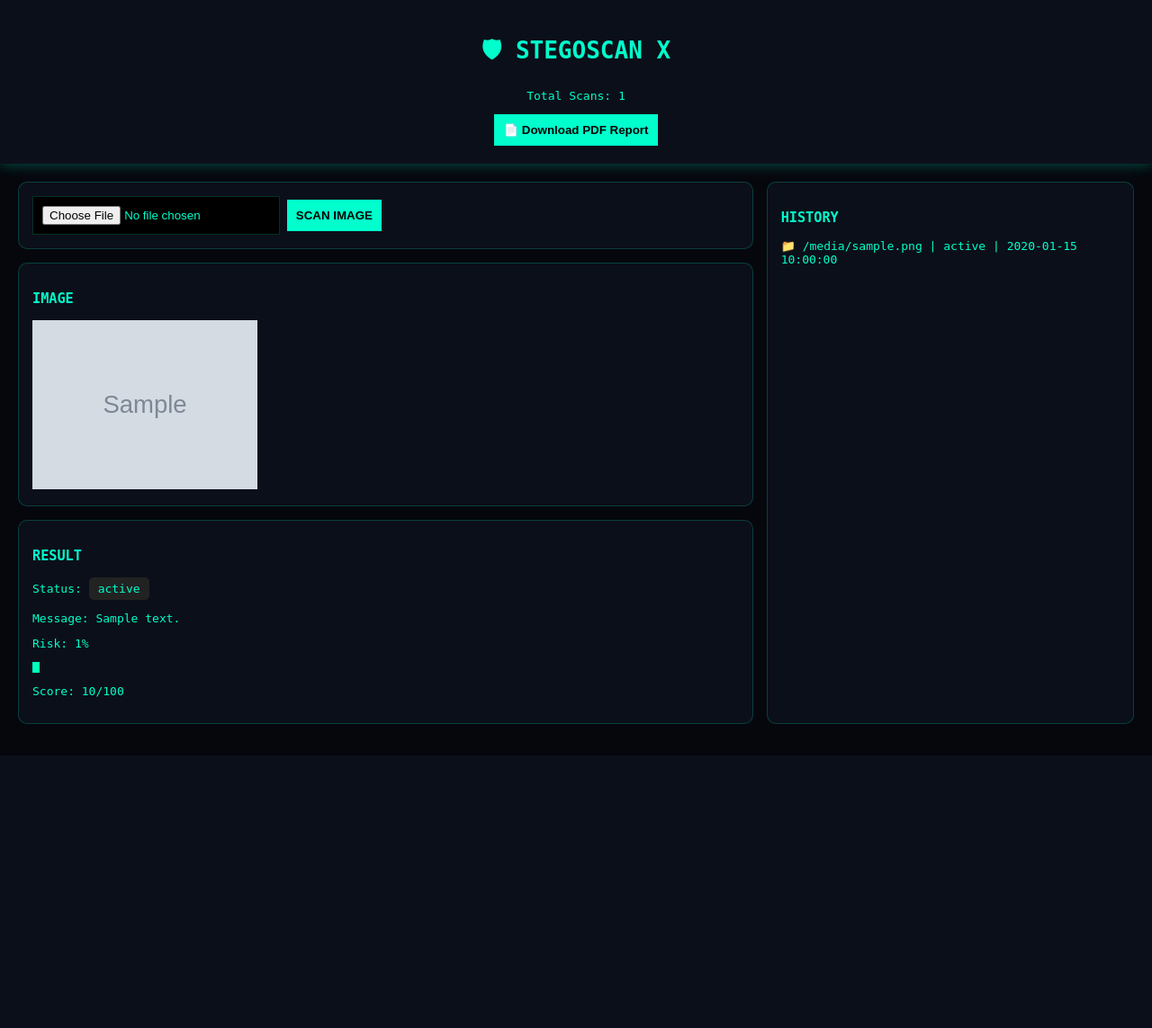
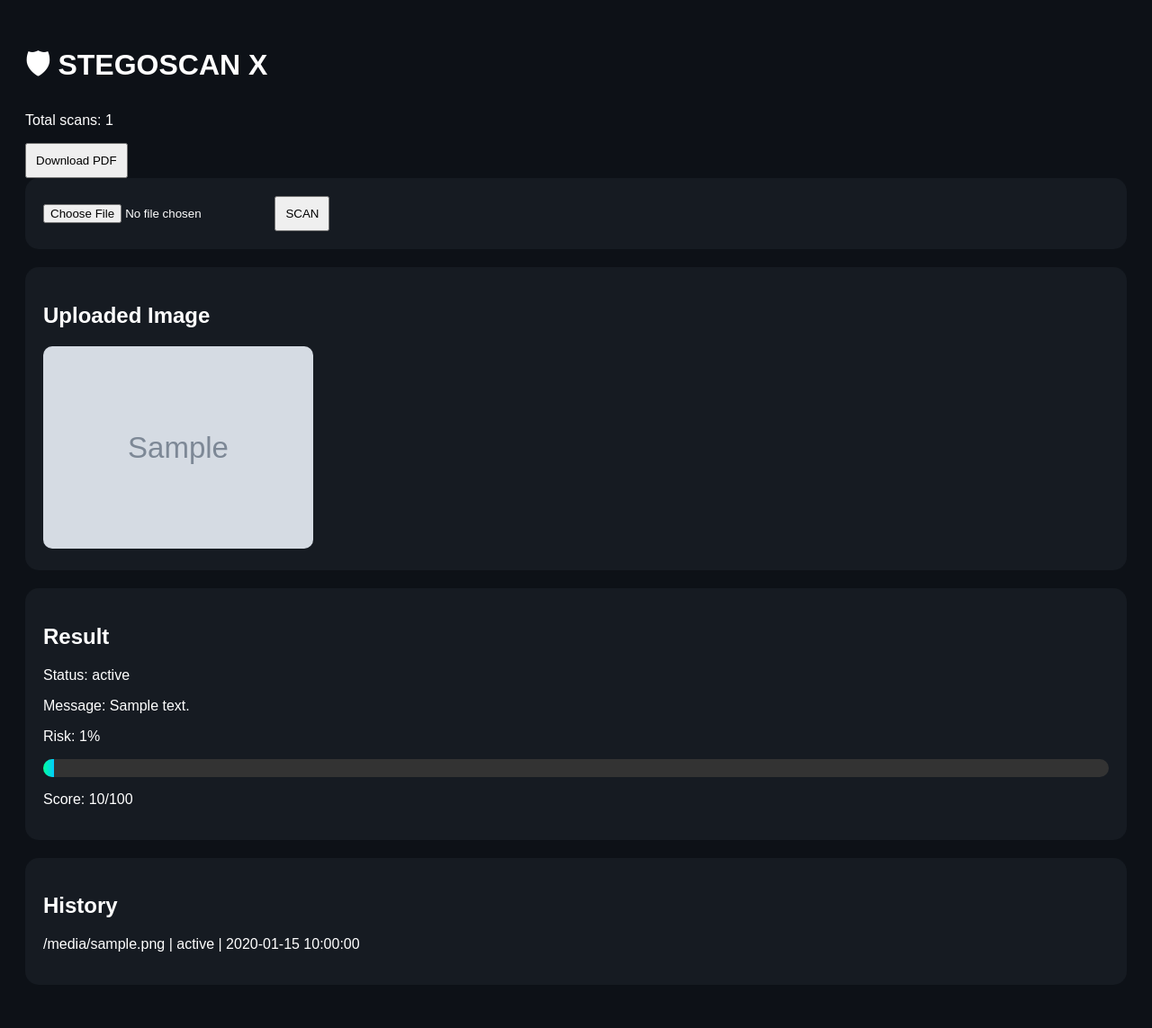
Before and after one commit to MEET10-Exe/StegoScan, a Flask app: template templates/index.html in a window 1280 px wide. Shown: the whole page at 90% size. Before the commit the page ends 805 px from the top, so only its background shows below. Run offline with Flask 3, Linux system fonts and the light colour scheme; the template is opened without the code that fills it: most values are stand-ins (such as "Sample title", 1, 10 or a date in 2020); grey boxes marked "Sample" are stand-in pictures.

Commit message:
fixed app

```diff
--- a/app.py
+++ b/app.py
@@ -1,16 +1,41 @@
 from flask import Flask, render_template, request, session, send_file
+from werkzeug.utils import secure_filename
 import os
+from datetime import datetime
 import traceback
-from datetime import datetime
 
 from detector import analyze_image
 from report import generate_pdf
 
 app = Flask(__name__)
-app.secret_key = "debug_mode_key"
+
+app.secret_key = os.environ.get("SECRET_KEY", "stegoscan_secure_key")
 
 UPLOAD_FOLDER = "static/uploads"
+ALLOWED_EXTENSIONS = {"png", "jpg", "jpeg", "bmp"}
+
+app.config["UPLOAD_FOLDER"] = UPLOAD_FOLDER
+app.config["MAX_CONTENT_LENGTH"] = 10 * 1024 * 1024
+
 os.makedirs(UPLOAD_FOLDER, exist_ok=True)
+
+
+def allowed_file(filename):
+    return (
+        "." in filename and
+        filename.rsplit(".", 1)[1].lower() in ALLOWED_EXTENSIONS
+    )
+
+
+@app.errorhandler(500)
+def internal_error(error):
+    return render_template(
+        "dashboard.html",
+        error="Internal server error occurred",
+        history=session.get("history", []),
+        result={},
+        image_path=None
+    ), 500
 
 
 @app.route("/", methods=["GET", "POST"])
@@ -24,65 +49,134 @@ def dashboard():
 
     result = {}
     image_path = None
+    error = None
 
     try:
+
         if request.method == "POST":
+
             file = request.files.get("file")
 
             if not file:
-                raise Exception("No file received")
+                error = "No file uploaded"
 
-            if file.filename == "":
-                raise Exception("Empty filename")
+            elif file.filename == "":
+                error = "Select a file"
 
-            filename = file.filename.replace(" ", "_")
-            filepath = os.path.join(UPLOAD_FOLDER, filename)
-            file.save(filepath)
+            elif not allowed_file(file.filename):
+                error = "Only PNG JPG JPEG BMP allowed"
 
-            image_path = "uploads/" + filename
+            else:
 
-            result = analyze_image(filepath)
+                filename = secure_filename(file.filename)
 
-            session["history"].append({
-                "file": filename,
-                "status": result.get("status", "UNKNOWN"),
-                "score": result.get("security_score", 0),
-                "time": datetime.now().strftime("%H:%M:%S")
-            })
+                unique_name = (
+                    datetime.now().strftime(
+                        "%Y%m%d%H%M%S_"
+                    )
+                    + filename
+                )
 
-            session.modified = True
+                filepath = os.path.join(
+                    app.config["UPLOAD_FOLDER"],
+                    unique_name
+                )
 
-    except Exception as e:
-        # 🔥 IMPORTANT: SHOW REAL ERROR
-        error_msg = traceback.format_exc()
+                file.save(filepath)
 
-        return f"""
-        <h2>❌ SERVER ERROR (DEBUG MODE)</h2>
-        <pre>{error_msg}</pre>
-        """
+                image_path = "uploads/" + unique_name
+
+                try:
+
+                    result = analyze_image(filepath)
+
+                    if not isinstance(result, dict):
+                        result = {}
+
+                except Exception:
+
+                    print(traceback.format_exc())
+
+                    result = {
+                        "status":"ERROR",
+                        "message":"Analysis failed",
+                        "percentage":0,
+                        "security_score":0
+                    }
+
+                history_item = {
+                    "file":unique_name,
+                    "status":result.get(
+                        "status",
+                        "UNKNOWN"
+                    ),
+                    "score":result.get(
+                        "security_score",
+                        0
+                    ),
+                    "time":datetime.now().strftime(
+                        "%H:%M:%S"
+                    )
+                }
+
+                history = session["history"]
+
+                history.insert(0,history_item)
+
+                session["history"]=history[:20]
+
+                session.modified=True
+
+
+    except Exception:
+
+        print(traceback.format_exc())
+
+        error = "Unexpected error occurred"
 
     return render_template(
         "dashboard.html",
         user=session["user"],
         result=result,
         image_path=image_path,
-        history=session["history"]
+        history=session["history"],
+        error=error
     )
 
 
 @app.route("/download")
 def download():
+
     try:
+
         file_path = generate_pdf(
-            session.get("user", "guest"),
-            session.get("history", [])
+            session.get("user","guest"),
+            session.get("history",[])
         )
-        return send_file(file_path, as_attachment=True)
 
-    except Exception as e:
-        return f"PDF ERROR: {str(e)}"
+        return send_file(
+            file_path,
+            as_attachment=True
+        )
+
+    except Exception:
+
+        print(traceback.format_exc())
+
+        return "PDF generation failed"
 
 
-if __name__ == "__main__":
-    port = int(os.environ.get("PORT", 10000))
-    app.run(host="0.0.0.0", port=port, debug=True)
+if __name__=="__main__":
+
+    port=int(
+        os.environ.get(
+            "PORT",
+            10000
+        )
+    )
+
+    app.run(
+        host="0.0.0.0",
+        port=port,
+        debug=False
+    )
--- a/requirements.txt
+++ b/requirements.txt
@@ -1,7 +1,7 @@
-
-flask
-gunicorn
+flask==3.0.3
+gunicorn==22.0.0
 numpy
 pillow
 opencv-python-headless
 reportlab
+Werkzeug
--- a/templates/index.html
+++ b/templates/index.html
@@ -1,160 +1,206 @@
 <!DOCTYPE html>
-<html lang="en">
+<html>
+
 <head>
-<meta charset="UTF-8">
 <title>StegoScan X</title>
 
 <style>
-body {
-    margin: 0;
-    font-family: monospace;
-    background: #05070d;
-    color: #00ffcc;
+
+body{
+background:#0d1117;
+color:white;
+font-family:Arial;
+padding:20px;
 }
 
-.header {
-    padding: 20px;
-    text-align: center;
-    background: #0b0f19;
-    box-shadow: 0 0 10px #00ffcc33;
+.card{
+background:#161b22;
+padding:20px;
+margin-bottom:20px;
+border-radius:15px;
 }
 
-.container {
-    display: grid;
-    grid-template-columns: 2fr 1fr;
-    gap: 15px;
-    padding: 20px;
+button{
+padding:10px;
+cursor:pointer;
 }
 
-.card {
-    background: #0b0f19;
-    padding: 15px;
-    border-radius: 10px;
-    border: 1px solid #00ffcc33;
-    margin-bottom: 15px;
+img{
+max-width:300px;
+border-radius:10px;
 }
 
-button {
-    background: #00ffcc;
-    border: none;
-    padding: 10px;
-    cursor: pointer;
-    font-weight: bold;
+.safe{
+color:lime;
 }
 
-input {
-    padding: 10px;
-    background: black;
-    color: #00ffcc;
-    border: 1px solid #00ffcc33;
+.medium{
+color:orange;
 }
 
-.bar {
-    height: 12px;
-    background: linear-gradient(90deg,#00ffcc,#00ffaa);
-    width: 0%;
-    transition: 1s;
+.danger{
+color:red;
 }
 
-.badge {
-    padding: 5px 10px;
-    border-radius: 5px;
-    display: inline-block;
-    background: #222;
+.progress{
+height:20px;
+background:#333;
+border-radius:20px;
+overflow:hidden;
 }
 
-.glow {
-    box-shadow: 0 0 15px #00ffcc55;
+.bar{
+height:100%;
+background:linear-gradient(
+90deg,
+#00ff99,
+#00ccff
+);
+
+width:0%;
+transition:1s;
 }
+
 </style>
+
 </head>
 
 <body>
 
-<div class="header glow">
-    <h1>🛡 STEGOSCAN X</h1>
-    <p>Total Scans: {{ history|length }}</p>
+<h1>🛡 STEGOSCAN X</h1>
 
-    <a href="/download">
-        <button>📄 Download PDF Report</button>
-    </a>
-</div>
+<p>Total scans: {{history|length}}</p>
 
-<div class="container">
+<a href="/download">
+<button>
+Download PDF
+</button>
+</a>
 
-<!-- LEFT -->
-<div>
-
+{% if error %}
 <div class="card">
-<form method="POST" enctype="multipart/form-data">
-<input type="file" name="file" required>
-<button type="submit">SCAN IMAGE</button>
-</form>
-</div>
-
-{% if image_path %}
-<div class="card">
-<h3>IMAGE</h3>
-
-<!-- SAFE IMAGE PATH -->
-<img src="{{ url_for('static', filename=image_path) }}" width="250">
+❌ {{error}}
 </div>
 {% endif %}
 
+<div class="card">
+
+<form method="POST"
+enctype="multipart/form-data">
+
+<input
+type="file"
+name="file"
+required>
+
+<button>
+SCAN
+</button>
+
+</form>
+
+</div>
+
+
+{% if image_path %}
+
+<div class="card">
+
+<h2>Uploaded Image</h2>
+
+<img
+src="{{url_for('static',filename=image_path)}}">
+
+</div>
+
+{% endif %}
+
+
 {% if result %}
+
 <div class="card">
-<h3>RESULT</h3>
+
+<h2>Result</h2>
 
 <p>
 Status:
-<span class="badge">
-{{ result.status if result.status else "UNKNOWN" }}
-</span>
+{{result.get("status","UNKNOWN")}}
 </p>
 
 <p>
 Message:
-{{ result.message if result.message else "" }}
+{{result.get("message","")}}
 </p>
 
 <p>
-Risk: {{ result.percentage if result.percentage else 0 }}%
+Risk:
+{{result.get("percentage",0)}}%
 </p>
 
-<div class="bar" data-value="{{ result.percentage if result.percentage else 0 }}"></div>
+<div class="progress">
+<div
+class="bar"
+data-width="{{result.get('percentage',0)}}">
+</div>
+</div>
 
 <p>
-Score: {{ result.security_score if result.security_score else 0 }}/100
+Score:
+{{result.get("security_score",0)}}/100
 </p>
 
 </div>
+
 {% endif %}
 
-</div>
+<div class="card">
 
-<!-- RIGHT -->
-<div class="card">
-<h3>HISTORY</h3>
+<h2>History</h2>
 
-{% if history %}
-    {% for h in history %}
-        <p>📁 {{ h.file }} | {{ h.status }} | {{ h.time }}</p>
-    {% endfor %}
-{% else %}
-    <p>No history yet</p>
-{% endif %}
+{% for h in history %}
 
-</div>
+<p>
+
+{{h.file}}
+|
+{{h.status}}
+|
+{{h.time}}
+
+</p>
+
+{% endfor %}
 
 </div>
 
 <script>
-document.querySelectorAll(".bar").forEach(b=>{
-let v=parseFloat(b.dataset.value||0);
-if(v<0)v=0;
-if(v>100)v=100;
-setTimeout(()=>{b.style.width=v+"%";},300);
-});
+
+document.querySelectorAll(".bar")
+.forEach(
+x=>{
+
+let w=parseFloat(
+x.dataset.width
+)
+
+if(w<0){
+w=0
+}
+
+if(w>100){
+w=100
+}
+
+setTimeout(
+()=>{
+x.style.width=w+"%"
+},
+300
+)
+
+}
+)
+
 </script>
 
 </body>
```
Also changed, not shown: report.py (+52 -14 lines).
